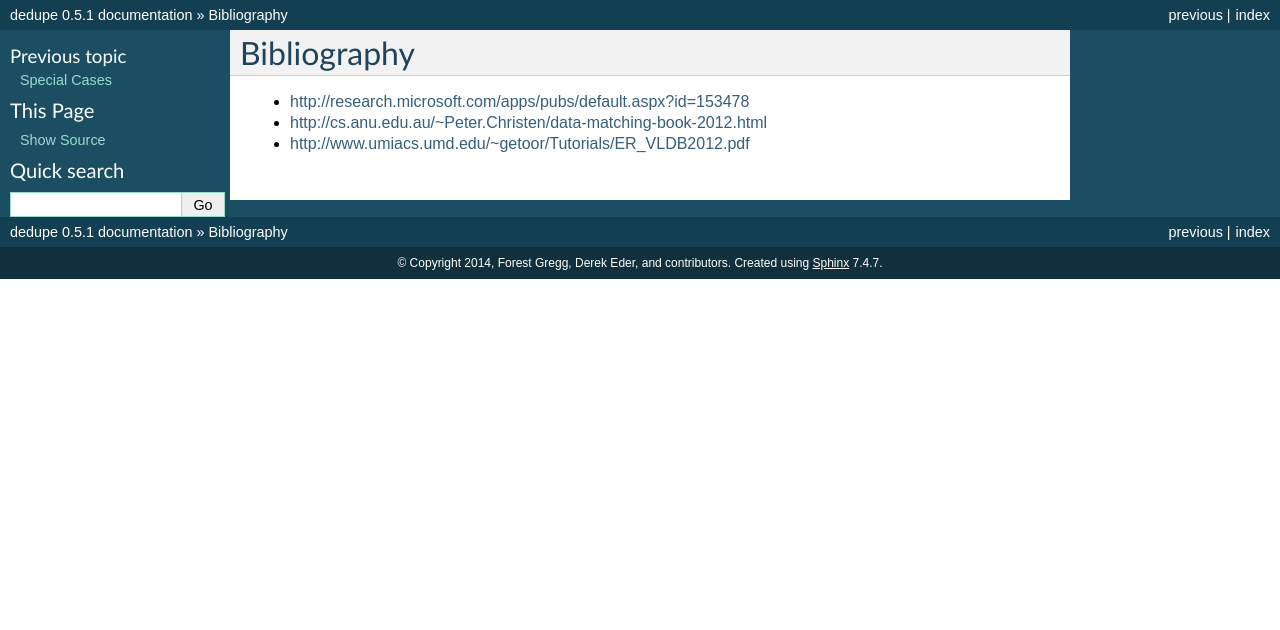
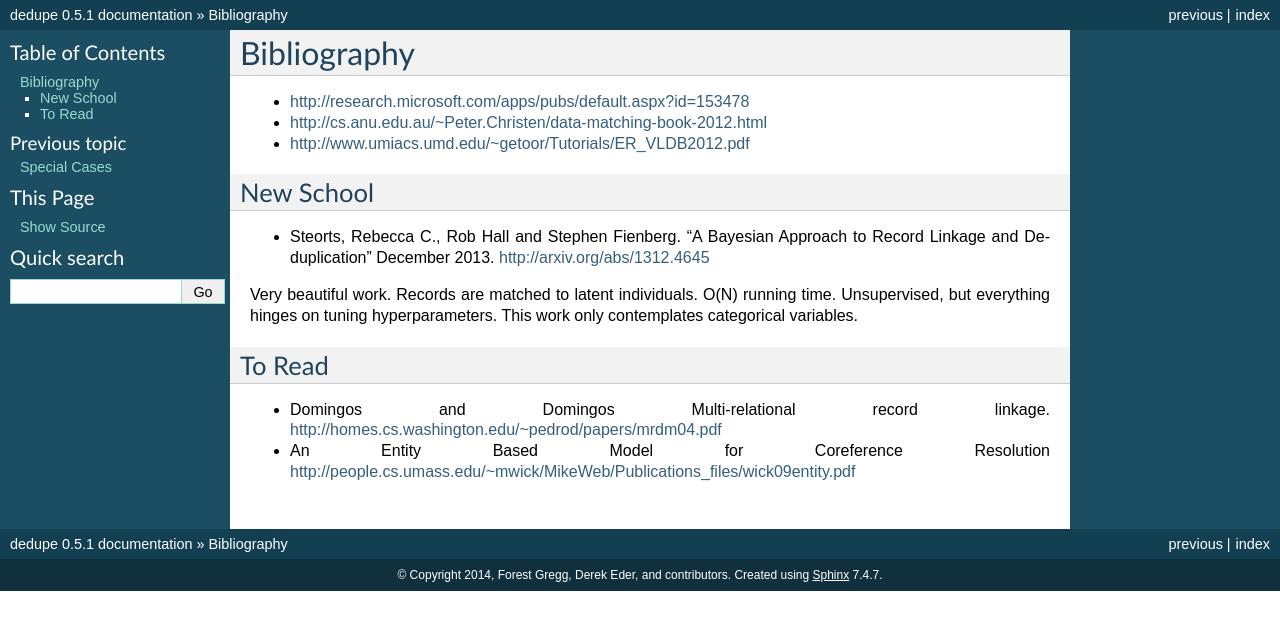
Before and after one commit to dedupeio/dedupe, a Sphinx documentation site: the page built from docs/Bibliography.rst, in a window 1280 px wide. Shown: the top 630 px of the page. Built offline with Sphinx 7.4.7, drawn with Linux system fonts in a browser that asks for light colours.

Commit message:
newer citations in bibliography

```diff
--- a/docs/Bibliography.rst
+++ b/docs/Bibliography.rst
@@ -5,3 +5,17 @@ Bibliography
 -  http://research.microsoft.com/apps/pubs/default.aspx?id=153478
 -  http://cs.anu.edu.au/~Peter.Christen/data-matching-book-2012.html
 -  http://www.umiacs.umd.edu/~getoor/Tutorials/ER\_VLDB2012.pdf
+
+New School
+----------
+- Steorts, Rebecca C., Rob Hall and Stephen Fienberg. "A Bayesian Approach to Record Linkage and De-duplication" December 2013. http://arxiv.org/abs/1312.4645
+
+Very beautiful work. Records are matched to latent individuals. O(N)
+running time. Unsupervised, but everything hinges on tuning
+hyperparameters. This work only contemplates categorical variables.
+
+
+To Read
+-------
+- Domingos and Domingos Multi-relational record linkage. http://homes.cs.washington.edu/~pedrod/papers/mrdm04.pdf
+- An Entity Based Model for Coreference Resolution http://people.cs.umass.edu/~mwick/MikeWeb/Publications_files/wick09entity.pdf
```
